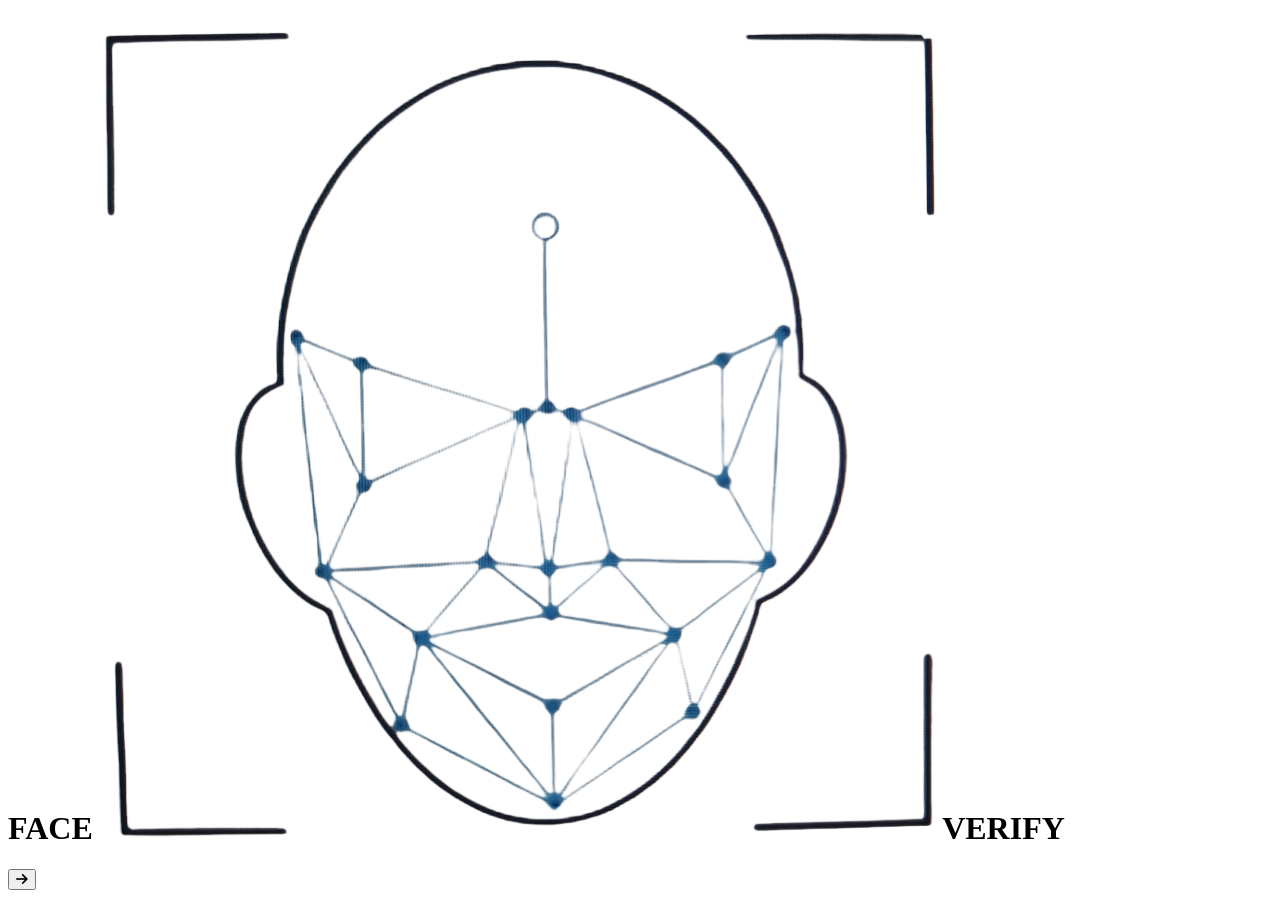
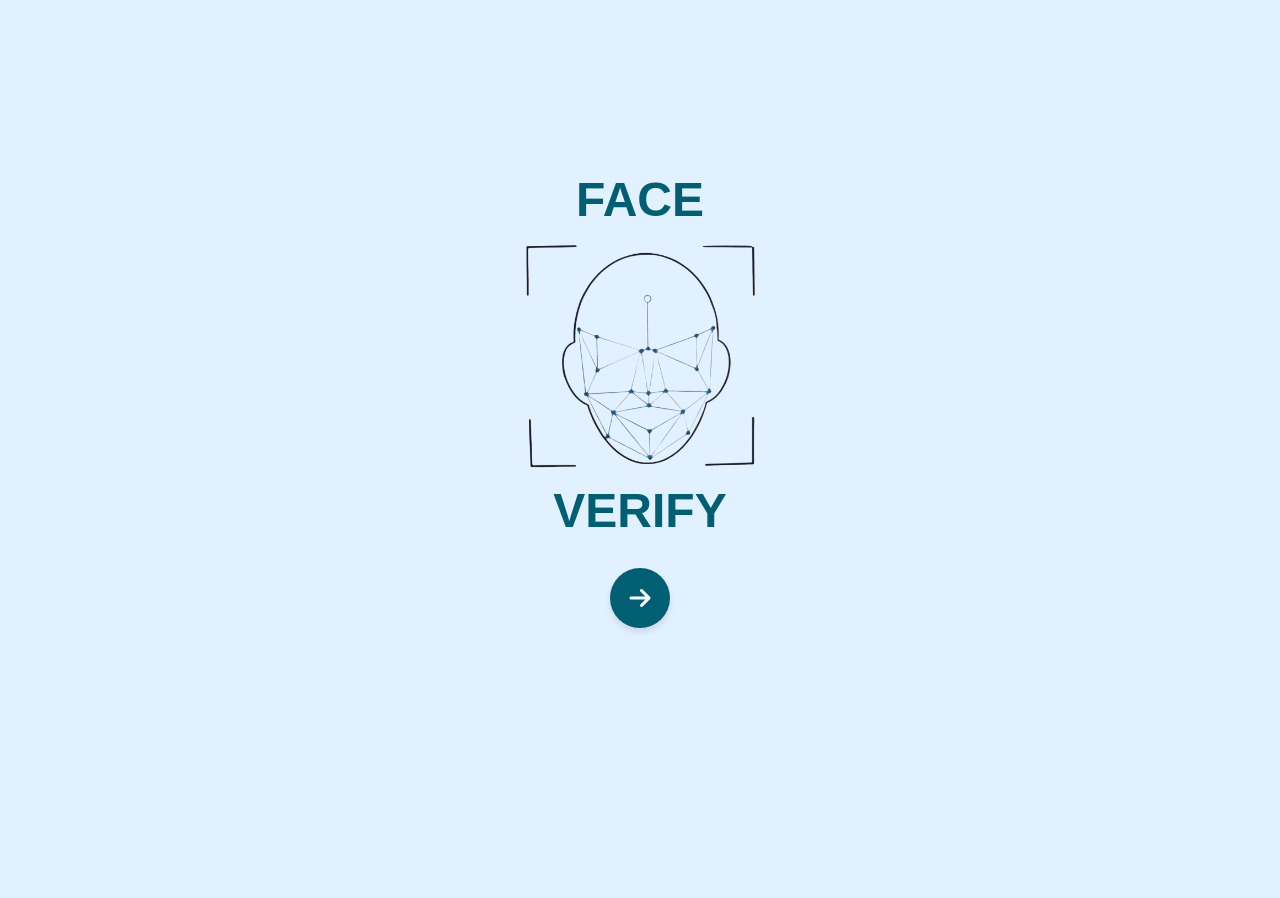
Before and after one commit to Escobar1401/FaceVerify, a plain HTML site: page index.html in a window 1280 px wide. After the commit the page ends 800 px from the top, so only its background shows below. Drawn offline with Linux system fonts and the light colour scheme; the site is published under a folder, as on GitHub Pages, so addresses that start at the root find nothing.

Commit message:
Update index.html

```diff
--- a/index.html
+++ b/index.html
@@ -4,7 +4,7 @@
     <meta charset="UTF-8">
     <meta name="viewport" content="width=device-width, initial-scale=1.0">
     <title>FaceVerify</title>
-    <link rel="stylesheet" href="/css/principal.css">
+    <link rel="stylesheet" href="css/principal.css">
     <!-- Agregar FontAwesome para íconos -->
     <link rel="stylesheet" href="https://cdnjs.cloudflare.com/ajax/libs/font-awesome/6.0.0-beta3/css/all.min.css">
 </head>
```
